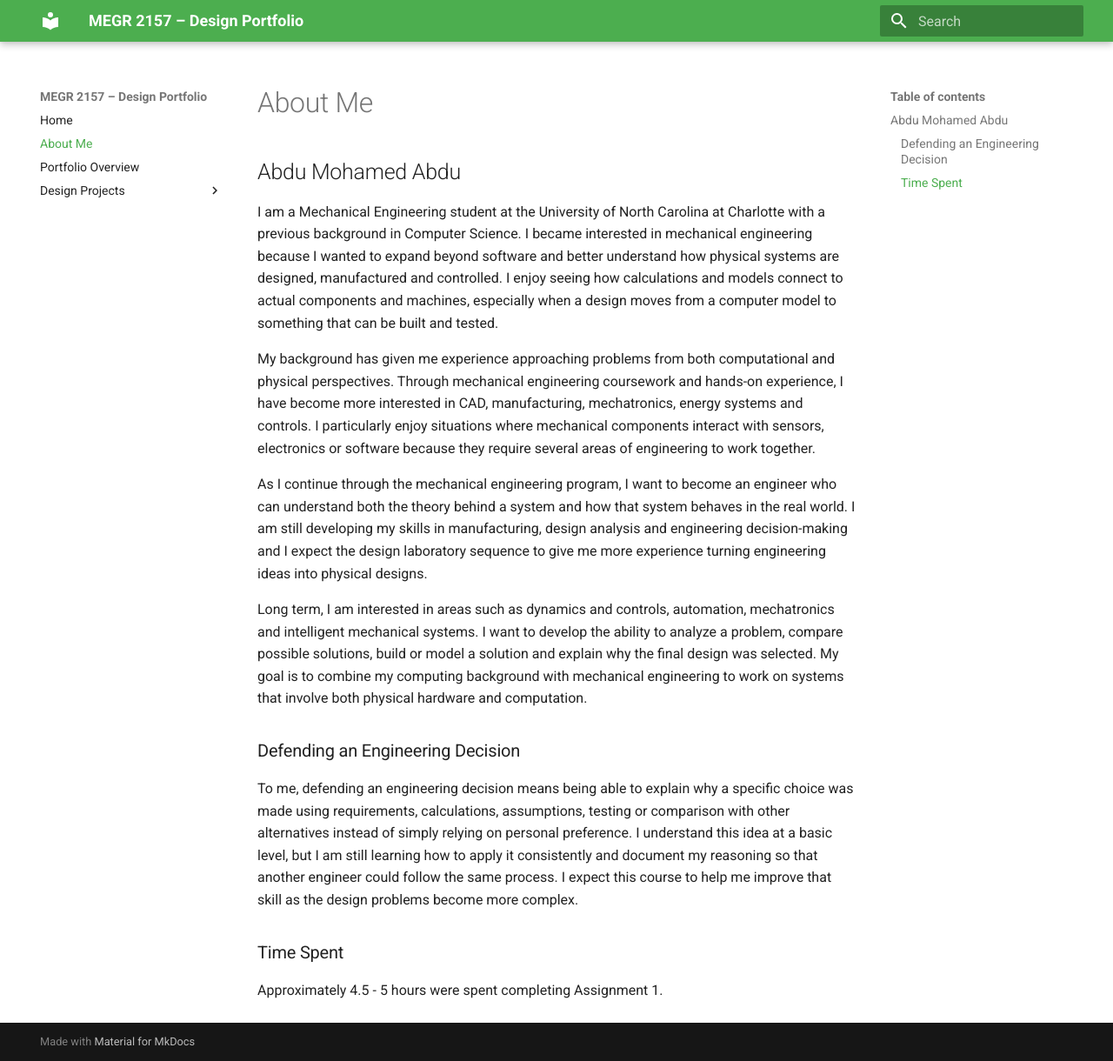
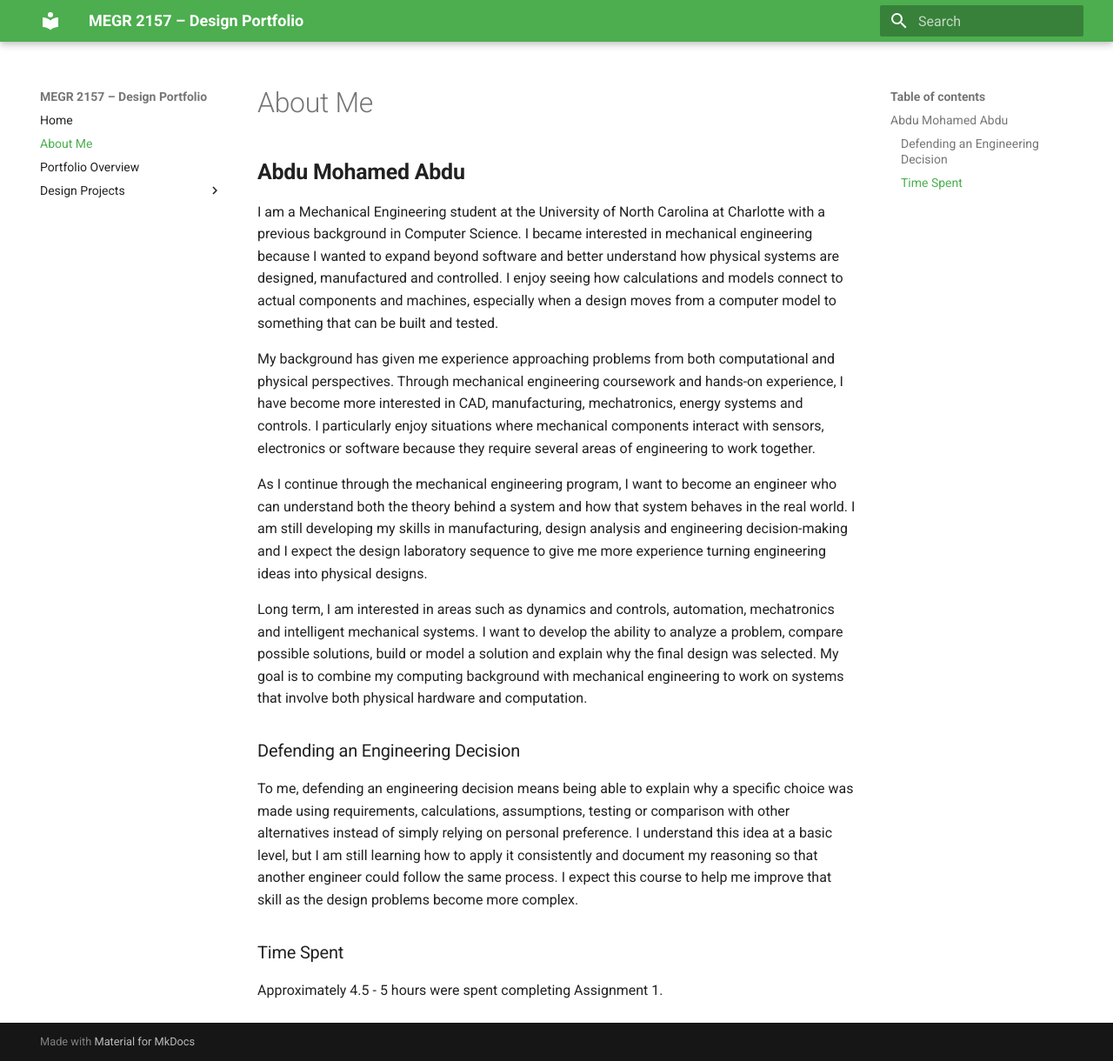
Before and after one commit to abdums/design-projects-portfolio, an MkDocs documentation site: the page built from docs/aboutme/index.md, in a window 1280 px wide and 1220 px high. Shown: the whole window at 87% size. Built offline with MkDocs 1.6.1 and Material for MkDocs 9.7.7, drawn with Linux system fonts in a browser that asks for light colours.

```diff
--- a/docs/aboutme/index.md
+++ b/docs/aboutme/index.md
@@ -1,6 +1,6 @@
 # About Me
 
-## Abdu Mohamed Abdu
+## **Abdu Mohamed Abdu**
 
 I am a Mechanical Engineering student at the University of North Carolina at Charlotte with a previous background in Computer Science. I became interested in mechanical engineering because I wanted to expand beyond software and better understand how physical systems are designed, manufactured and controlled. I enjoy seeing how calculations and models connect to actual components and machines, especially when a design moves from a computer model to something that can be built and tested.
 
```
